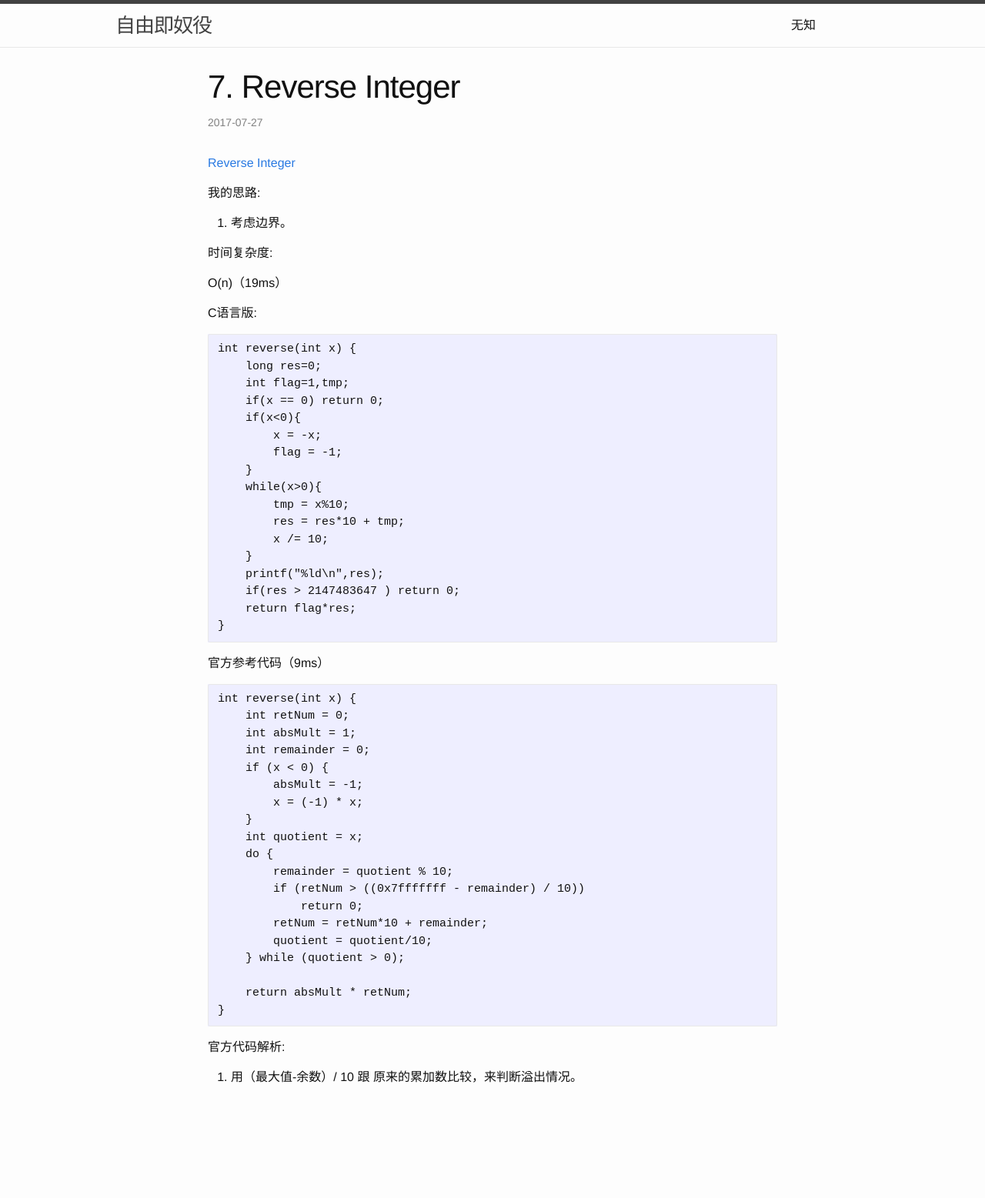
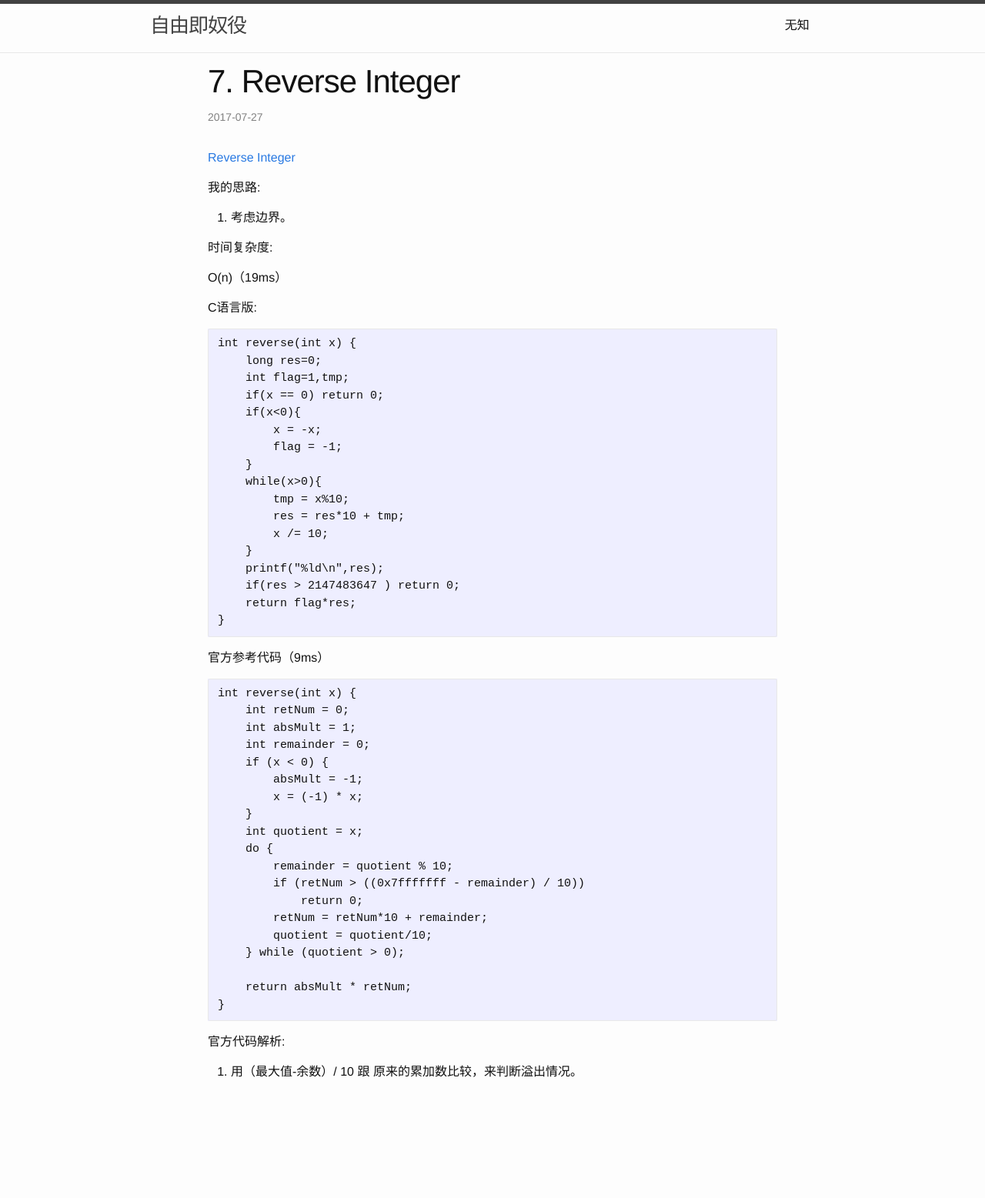
Before and after one commit to wqwljz/killer1994.github.io, a Jekyll site: the page built from _posts/2017-07-27-leetcode-7.md, in a window 1280 px wide. Shown: the whole page at 77% size. Built offline with Jekyll 4.4.1, drawn with Linux system fonts in a browser that asks for light colours; after the commit the page ends 1536 px from its top, so only the background shows below that.

Commit message:
fix2 0727

```diff
--- a/_includes/head.html
+++ b/_includes/head.html
@@ -54,7 +54,6 @@ li.title:hover {
 .footer-col {
     margin-bottom: 0;
 }
-
 </style>
 <script>
 function mobile_close(){
--- a/_includes/header.html
+++ b/_includes/header.html
@@ -1,9 +1,10 @@
 <header class="site-header">
 
  <!-- <div class="wrapper"> -->
-
-    <h2 class="site-title" style="margin-left:150px" href="{{ site.baseurl }}/">{{ site.title }}</h2>
-
+	<div class="site-head-left" style="width:25%;display:inline-block">
+    <h2 class="site-title" style="float:right" href="{{ site.baseurl }}/">{{ site.title }}</h2>
+	</div>
+	<div class="site-head-right" style="width:74%;display:inline-block">
     <nav class="site-nav">
       <a href="#" class="menu-icon">
         <svg viewBox="0 0 18 15">
@@ -23,6 +24,7 @@
 <!-- 加载结束  -->
       </div>
     </nav>
+	</div>
 
  <!-- </div> -->
 
--- a/_layouts/post.html
+++ b/_layouts/post.html
@@ -1,7 +1,7 @@
 ---
 layout: default
 ---
-<div class="wrapper" style="padding: 30px 0;margin-bottom:85px;">
+<div class="wrapper" style="padding: 1em ;margin-bottom:85px;">
 <article class="post" itemscope itemtype="http://schema.org/BlogPosting">
 
   <header class="post-header">
```
